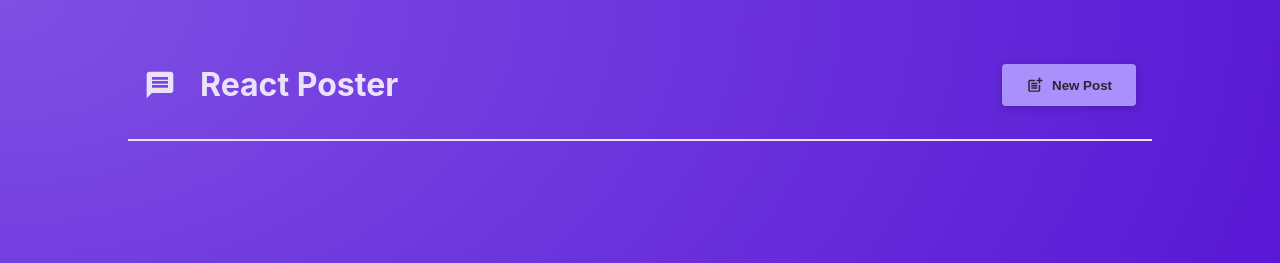
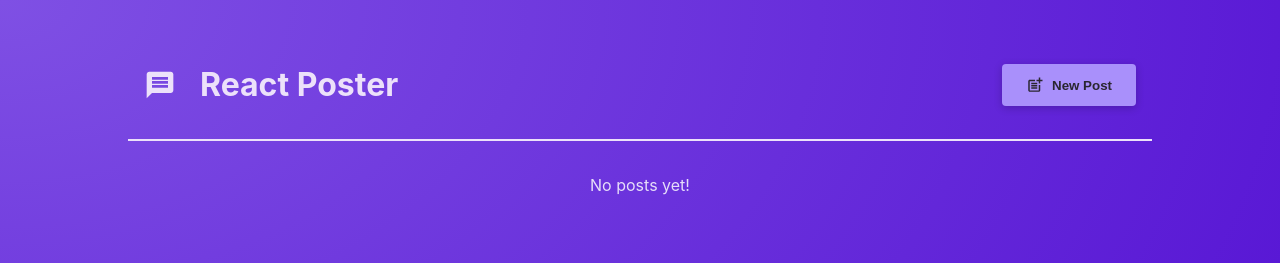
Before and after one commit to mikewanjero/RP02, a React (Vite) app: page / in a window 1280 px wide. Shown: the top 263 px of the page. Built offline with nearby package versions, Linux system fonts and the light colour scheme.

Commit message:
Outputting list data

```diff
--- a/src/components/PostsList.jsx
+++ b/src/components/PostsList.jsx
@@ -1,6 +1,6 @@
 /* eslint-disable react/prop-types */
 import NewPost from "./NewPost";
-// import Post from "./Post";
+import Post from "./Post";
 import styles from "./PostsList.module.css";
 import Modal from "./Modal";
 import { useState } from "react";
@@ -19,10 +19,16 @@ export default function PostsList({ isPosting, onStopPost }) {
           <NewPost onAddPost={addPost} onCancel={onStopPost} />
         </Modal>
       ) : null}
-      <ul className={styles.posts}>
-        {posts}
-        {/* <Post author="John" body="Check out the full course" /> */}
-      </ul>
+      {posts.length > 0 ? (
+        <ul className={styles.posts}>
+          {posts.map((post, index) => (
+            <Post key={index} author={post.author} body={post.body} />
+          ))}
+        </ul>
+      ) : null}
+      {posts.length === 0 ? (
+        <p style={{ textAlign: "center" }}>No posts yet!</p>
+      ) : null}
     </>
   );
 }
```
